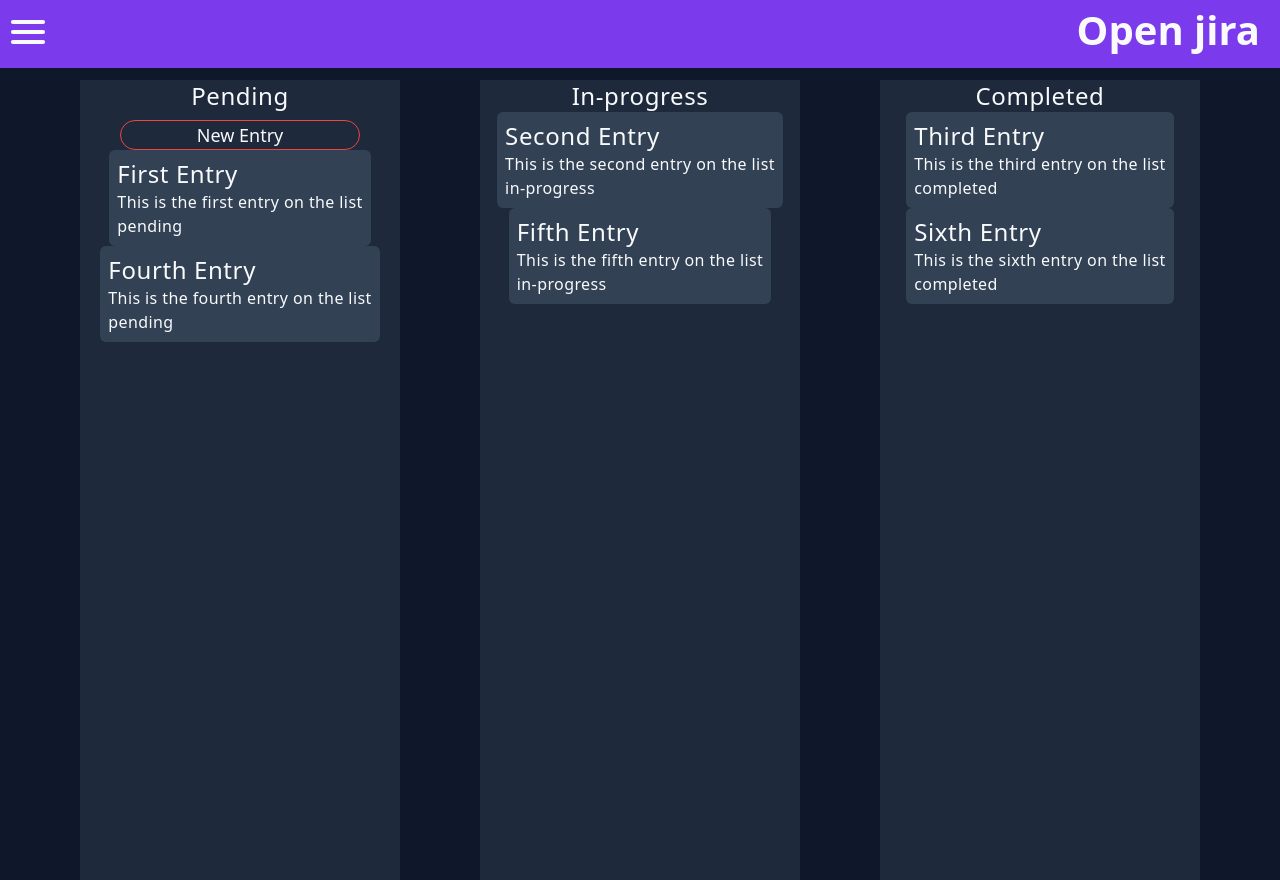
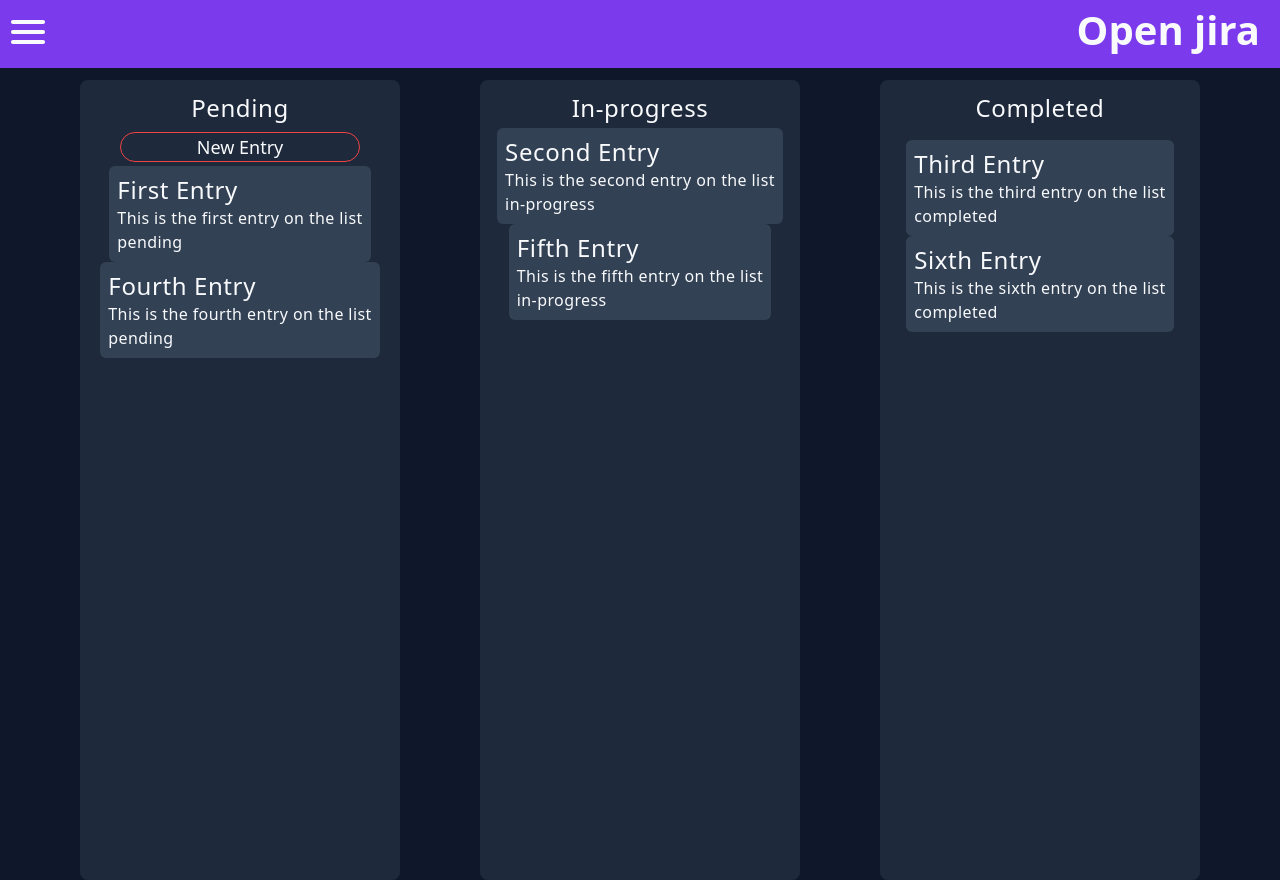
Before and after one commit to Guidotss/Jira-clone, a Next.js app in the folder Frontend/: page / in a window 1280 px wide. Built offline with nearby package versions, Linux system fonts and the light colour scheme.

Commit message:
Fix: Arreglando drop en TodoGrid

```diff
--- a/Frontend/src/components/todo/TodoGrid.tsx
+++ b/Frontend/src/components/todo/TodoGrid.tsx
@@ -19,8 +19,8 @@
   return (
     <DragDropContext onDragEnd={(result) => onDragEnd(result)}>
       <div className="grid grid-cols-3 gap-20">
-        <div className="h-screen bg-slate-800 flex flex-col items-center overflow-y-auto body-scroll-bar">
-          <h1 className="text-2xl text-slate-50 tracking-wide">Pending</h1>
+        <div className="h-screen bg-slate-800 flex flex-col items-center overflow-y-auto body-scroll-bar rounded-lg">
+          <h1 className="text-2xl text-slate-50 tracking-wide mt-3">Pending</h1>
           <button
             className="border-[1px] border-red-500 px-2 w-3/4 mt-2 rounded-full hover:bg-red-500"
             onClick={handleOpenModal}
@@ -29,8 +29,9 @@
           </button>
           <Droppable droppableId="pending">
             {(provided) => (
+
               <div
-                className="flex flex-col"
+                className="flex flex-col h-screen p-1"
                 {...provided.droppableProps}
                 ref={provided.innerRef}
               >
@@ -40,12 +41,12 @@
             )}
           </Droppable>
         </div>
-      <div className="h-screen bg-slate-800 flex flex-col items-center overflow-y-auto body-scroll-bar">
-        <h1 className="text-2xl text-slate-50 tracking-wide">In-progress</h1>
+      <div className="h-screen bg-slate-800 flex flex-col items-center overflow-y-auto body-scroll-bar rounded-lg">
+        <h1 className="text-2xl text-slate-50 tracking-wide mt-3">In-progress</h1>
         <Droppable droppableId="in-progress">
           {(provided) => (
             <div
-              className="flex flex-col"
+              className="flex flex-col h-screen p-1"
               {...provided.droppableProps}
               ref={provided.innerRef}
             >
@@ -55,12 +56,12 @@
           )}
         </Droppable>
       </div>
-      <div className="h-screen bg-slate-800 flex flex-col items-center overflow-y-auto body-scroll-bar">
-        <h1 className="text-2xl text-slate-50 tracking-wide">Completed</h1>
+      <div className="h-screen bg-slate-800 flex flex-col items-center overflow-y-auto body-scroll-bar rounded-lg">
+        <h1 className="text-2xl text-slate-50 tracking-wide m-3">Completed</h1>
         <Droppable droppableId="completed">
           {(provided) => (
             <div
-              className="flex flex-col"
+              className="flex flex-col h-screen p-1"
               {...provided.droppableProps}
               ref={provided.innerRef}
             >
--- a/Frontend/src/pages/api/hello.ts
+++ /dev/null
@@ -1,13 +0,0 @@
-// Next.js API route support: https://nextjs.org/docs/api-routes/introduction
-import type { NextApiRequest, NextApiResponse } from 'next'
-
-type Data = {
-  name: string
-}
-
-export default function handler(
-  req: NextApiRequest,
-  res: NextApiResponse<Data>
-) {
-  res.status(200).json({ name: 'John Doe' })
-}
--- a/Frontend/src/pages/index.tsx
+++ b/Frontend/src/pages/index.tsx
@@ -5,7 +5,7 @@
 
 export default function Home() {
   return (
-    <TodoLayOut title='Home Jira' description='Pagina principal de Jira-clone'>
+    <TodoLayOut title='Home | Jira' description='Pagina principal de Jira-clone'>
       <div>
         <div>
           <TodoGrid/>
```
